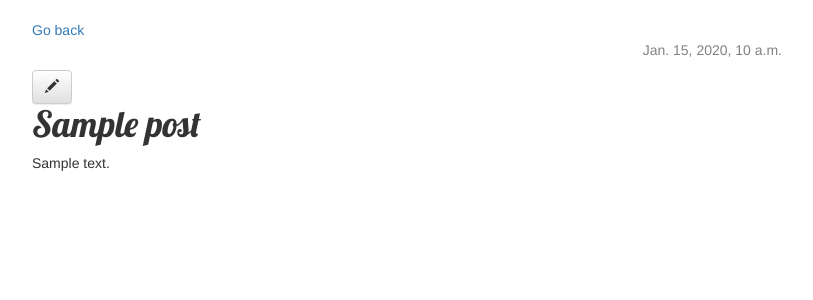
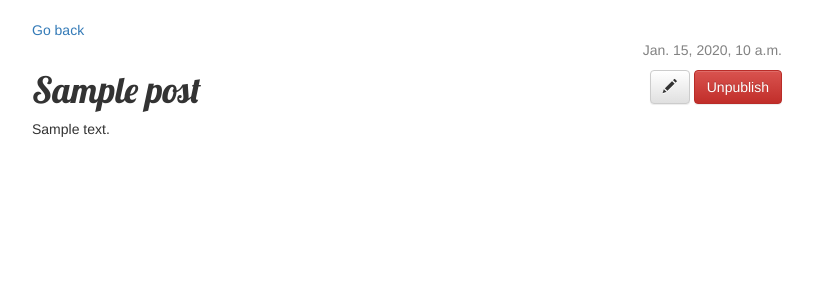
Before and after one commit to jgasteiz/djangogirls-london, a Django app: page /post/1/ in a window 1280 px wide. Shown: the part 104-404 px from the top of the page, without its empty margins (38-851 px from the left). Run offline with Django 3.2, Linux system fonts and the light colour scheme; tables that the repository leaves empty hold one stand-in row (values such as "Sample post"); some libraries are stand-ins or nearby versions.

Commit message:
Add publish and unpublish functionality

```diff
--- a/blog/templates/blog/post_detail.html
+++ b/blog/templates/blog/post_detail.html
@@ -8,7 +8,16 @@
             {{ post.published_date }}
         </div>
         {% endif %}
-        <a class="btn btn-default" href="{% url 'post_edit' pk=post.pk %}"><span class="glyphicon glyphicon-pencil"></span></a>
+
+        <div class="pull-right">
+            <a class="btn btn-default" href="{% url 'post_edit' pk=post.pk %}"><span class="glyphicon glyphicon-pencil"></span></a>
+            {% if post.published_date %}
+            <a class="btn btn-danger" href="{% url 'post_unpublish' pk=post.pk %}">Unpublish</a>
+            {% else %}
+            <a class="btn btn-default" href="{% url 'post_publish' pk=post.pk %}">Publish</a>
+            {% endif %}
+        </div>
+
         <h1>{{ post.title }}</h1>
         <p>{{ post.text|urlize|linebreaks }}</p>
     </div>
--- a/blog/urls.py
+++ b/blog/urls.py
@@ -6,5 +6,8 @@ urlpatterns = patterns(
     url(r'^$', views.post_list, name='post_list'),
     url(r'^post/(?P<pk>[0-9]+)/$', views.post_detail, name='post_detail'),
     url(r'^post/(?P<pk>[0-9]+)/edit/$', views.post_edit, name='post_edit'),
+    url(r'^post/(?P<pk>[0-9]+)/publish/$', views.post_publish, name='post_publish'),
+    url(r'^post/(?P<pk>[0-9]+)/unpublish/$', views.post_unpublish, name='post_unpublish'),
     url(r'^post/new/$', views.post_new, name='post_new'),
+
 )
--- a/blog/views.py
+++ b/blog/views.py
@@ -7,7 +7,7 @@ from .models import Post
 
 def post_list(request):
     posts_qs = Post.objects.filter(published_date__lte=timezone.now())
-    posts = posts_qs.order_by('published_date')
+    posts = posts_qs.order_by('-published_date')
     return render(request, 'blog/post_list.html', {'posts': posts})
 
 
@@ -34,6 +34,7 @@ def post_edit(request, pk):
     post = get_object_or_404(Post, pk=pk)
     if request.method == "POST":
         form = PostForm(request.POST, instance=post)
+
         if form.is_valid():
             post = form.save(commit=False)
             post.author = request.user
@@ -42,3 +43,15 @@ def post_edit(request, pk):
     else:
         form = PostForm(instance=post)
     return render(request, 'blog/post_edit.html', {'form': form})
+
+
+def post_publish(request, pk):
+    post = get_object_or_404(Post, pk=pk)
+    post.publish()
+    return redirect('blog.views.post_detail', pk=post.pk)
+
+
+def post_unpublish(request, pk):
+    post = get_object_or_404(Post, pk=pk)
+    post.unpublish()
+    return redirect('blog.views.post_detail', pk=post.pk)
```
